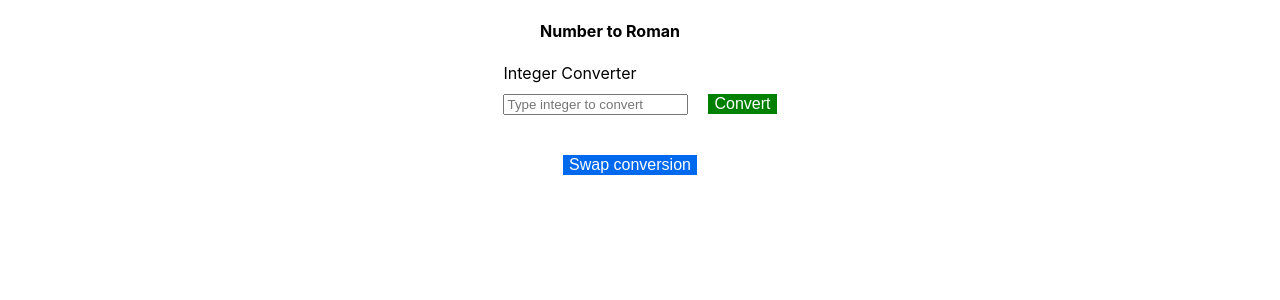
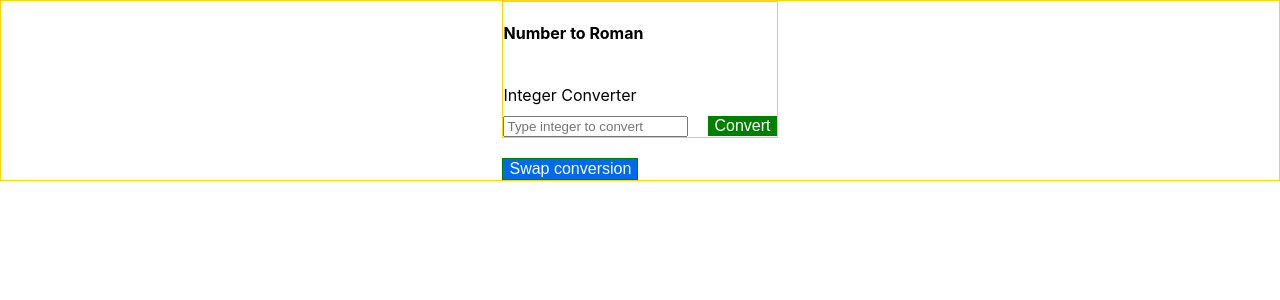
Before and after one commit to ameerkabir/Roman-Numerals-Yoox, a React (Create React App) app in the folder frontend/: page / in a window 1280 px wide. Shown: the top 300 px of the page. Built offline with nearby package versions, Linux system fonts and the light colour scheme.

Commit message:
changed layout from flex-box to css grid

```diff
--- a/frontend/src/App.css
+++ b/frontend/src/App.css
@@ -14,6 +14,9 @@
   text-align: left;
 }
 .label {
+  display: grid;
+    grid-template-columns: 1fr;
+
   margin-bottom: 10px;
 }
 .swop-btn {
@@ -21,24 +24,25 @@
   margin: 0 10px;
 }
 .container {
-  height: 100%;
-  display: flex;
-  flex-wrap: wrap;
-  flex-direction: row;
+  display: grid;
+  grid-template-columns: repeat(auto-fit, 1fr, 1fr);
+  grid-gap: 20px;
   /* border: 1px solid gold; */
   align-items: center;
   align-content: center;
   box-sizing: border-box;
-  flex-flow: column;
+  border: 1px solid gold;
+  justify-content: center;
 }
 .Wrapper {
   height: 100%;
-  display: flex;
   align-content: center;
   justify-content: center;
   grid-template-columns: repeat(1, 1fr);
 }
 .convert {
+  grid-column:  2 / 2;
+
   /* display: inline;
   align-self: center;
   background-color: lightblue;
@@ -59,10 +63,11 @@
 }
 
 .swap-button {
-  margin-top: 40px;
-  margin-right: 20px;
-  display: inline-block;
-  border: none;
+    grid-column:  -3 / -1;
+
+  /* margin-top: 40px;
+  margin-right: 20px; */
+  border: 1px solid green;
   text-decoration: none;
   background: #0069ed;
   color: #ffffff;
@@ -98,12 +103,11 @@
     font-weight: 600;
 }
  .label{
-  display: flex;
 }
 
 .header {
-  align-content: center;
+  /* align-content: center;
   align-self: center;
-  justify-content: center;
-  margin-right: 60px;
+  justify-content: center; */
+  /* margin-right: 60px; */
 }
```
Also changed, not shown: 2 other files (tests, documents, lock files or other folders).
